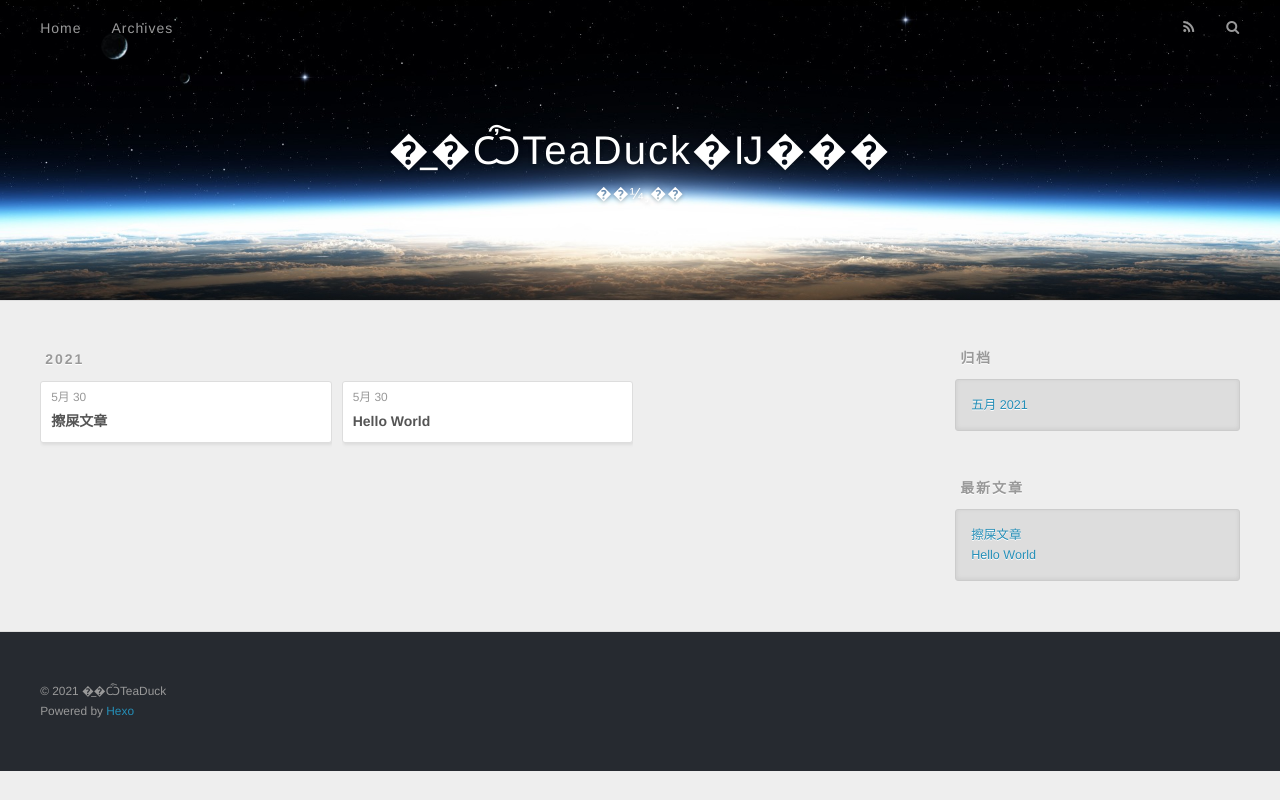
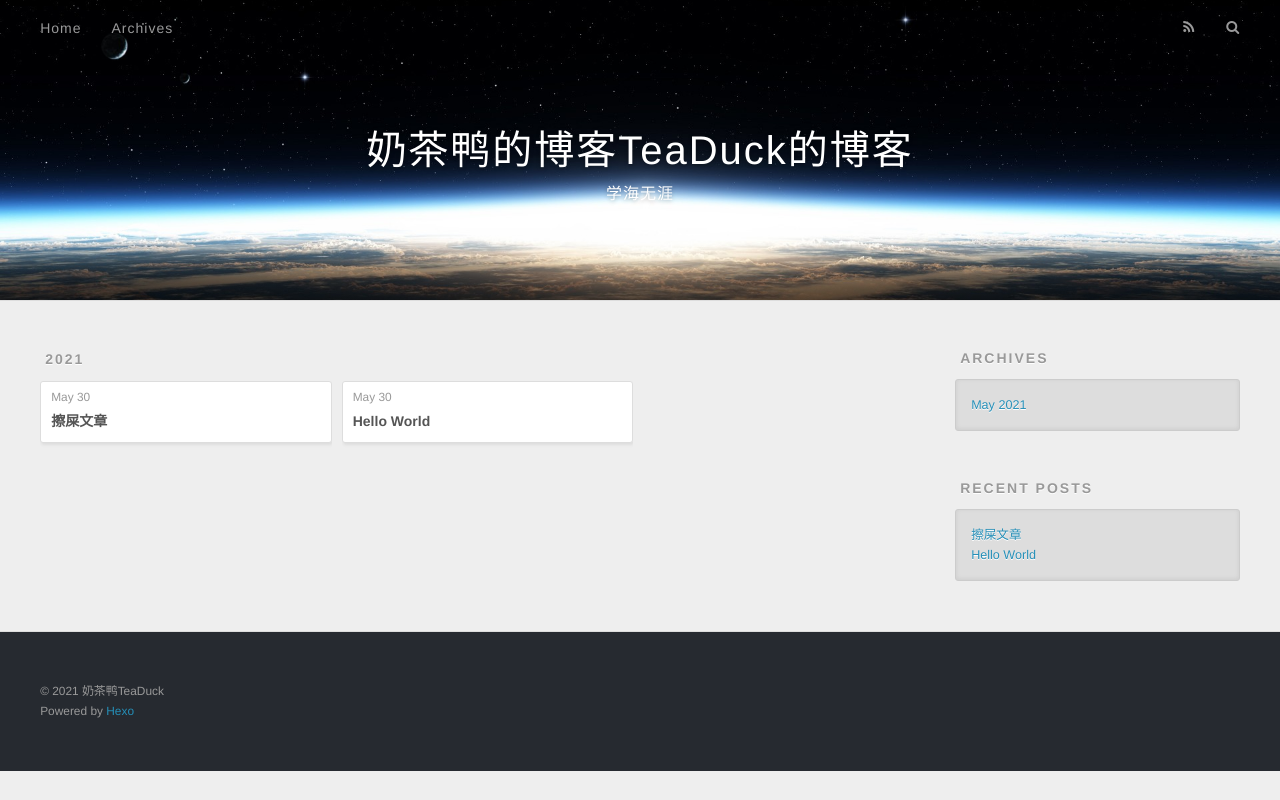
Before and after one commit to naichaduck/naichaduck.github.io, a plain HTML site: page archives/2021/05/index.html in a window 1280 px wide. Drawn offline with Linux system fonts and the light colour scheme.

Commit message:
更新博客。

```diff
--- a/archives/2021/05/index.html
+++ b/archives/2021/05/index.html
@@ -3,19 +3,19 @@
 <head>
   <meta charset="utf-8">
 
-  <title>归档: 2021/5 | �̲�ѼTeaDuck�Ĳ���</title>
+  <title>Archives: 2021/5 | 奶茶鸭的博客TeaDuck的博客</title>
   <meta name="viewport" content="width=device-width, initial-scale=1, maximum-scale=1">
-  <meta name="description" content="�粻ֹ�Ǹ���˵">
+  <meta name="description" content="太潇洒于是倒霉了">
 <meta property="og:type" content="website">
-<meta property="og:title" content="�̲�ѼTeaDuck�Ĳ���">
+<meta property="og:title" content="奶茶鸭的博客TeaDuck的博客">
 <meta property="og:url" content="naichaduck.github.io/archives/2021/05/index.html">
-<meta property="og:site_name" content="�̲�ѼTeaDuck�Ĳ���">
-<meta property="og:description" content="�粻ֹ�Ǹ���˵">
+<meta property="og:site_name" content="奶茶鸭的博客TeaDuck的博客">
+<meta property="og:description" content="太潇洒于是倒霉了">
 <meta name="twitter:card" content="summary">
-<meta name="twitter:title" content="�̲�ѼTeaDuck�Ĳ���">
-<meta name="twitter:description" content="�粻ֹ�Ǹ���˵">
+<meta name="twitter:title" content="奶茶鸭的博客TeaDuck的博客">
+<meta name="twitter:description" content="太潇洒于是倒霉了">
 
-    <link rel="alternate" href="/atom.xml" title="�̲�ѼTeaDuck�Ĳ���" type="application/atom+xml">
+    <link rel="alternate" href="/atom.xml" title="奶茶鸭的博客TeaDuck的博客" type="application/atom+xml">
 
 
     <link rel="icon" href="/favicon.png">
@@ -36,11 +36,11 @@
   <div id="header-outer" class="outer">
     <div id="header-title" class="inner">
       <h1 id="logo-wrap">
-        <a href="/" id="logo">�̲�ѼTeaDuck�Ĳ���</a>
+        <a href="/" id="logo">奶茶鸭的博客TeaDuck的博客</a>
       </h1>
 
         <h2 id="subtitle-wrap">
-          <a href="/" id="subtitle">��¼˼��</a>
+          <a href="/" id="subtitle">学海无涯</a>
         </h2>
 
     </div>
@@ -57,7 +57,7 @@
 
           <a id="nav-rss-link" class="nav-icon" href="/atom.xml" title="RSS Feed"></a>
 
-        <a id="nav-search-btn" class="nav-icon" title="搜索"></a>
+        <a id="nav-search-btn" class="nav-icon" title="Search"></a>
       </nav>
       <div id="search-form-wrap">
         <form action="//google.com/search" method="get" accept-charset="UTF-8" class="search-form"><input type="search" name="q" results="0" class="search-form-input" placeholder="Search"><button type="submit" class="search-form-submit">&#xF002;</button><input type="hidden" name="sitesearch" value="naichaduck.github.io"></form>
@@ -83,7 +83,7 @@
   <div class="archive-article-inner">
     <header class="archive-article-header">
       <a href="/2021/05/30/擦屎文章/" class="archive-article-date">
-  <time datetime="2021-05-30T01:21:28.000Z" itemprop="datePublished">5月 30</time>
+  <time datetime="2021-05-30T01:21:28.000Z" itemprop="datePublished">May 30</time>
 </a>
 
 
@@ -102,7 +102,7 @@
   <div class="archive-article-inner">
     <header class="archive-article-header">
       <a href="/2021/05/30/hello-world/" class="archive-article-date">
-  <time datetime="2021-05-30T01:16:59.335Z" itemprop="datePublished">5月 30</time>
+  <time datetime="2021-05-30T01:16:59.335Z" itemprop="datePublished">May 30</time>
 </a>
 
 
@@ -133,9 +133,9 @@
 
 
   <div class="widget-wrap">
-    <h3 class="widget-title">归档</h3>
+    <h3 class="widget-title">Archives</h3>
     <div class="widget">
-      <ul class="archive-list"><li class="archive-list-item"><a class="archive-list-link" href="/archives/2021/05/">五月 2021</a></li></ul>
+      <ul class="archive-list"><li class="archive-list-item"><a class="archive-list-link" href="/archives/2021/05/">May 2021</a></li></ul>
     </div>
   </div>
 
@@ -143,7 +143,7 @@
 
 
   <div class="widget-wrap">
-    <h3 class="widget-title">最新文章</h3>
+    <h3 class="widget-title">Recent Posts</h3>
     <div class="widget">
       <ul>
 
@@ -167,7 +167,7 @@
 
   <div class="outer">
     <div id="footer-info" class="inner">
-      &copy; 2021 �̲�ѼTeaDuck<br>
+      &copy; 2021 奶茶鸭TeaDuck<br>
       Powered by <a href="http://hexo.io/" target="_blank">Hexo</a>
     </div>
   </div>
```
Also changed, not shown: 2021/05/30/hello-world/index.html (+11 -11 lines), 2021/05/30/擦屎文章/index.html (+14 -14 lines), archives/2021/index.html (+17 -17 lines), archives/index.html (+17 -17 lines), index.html (+17 -17 lines).
